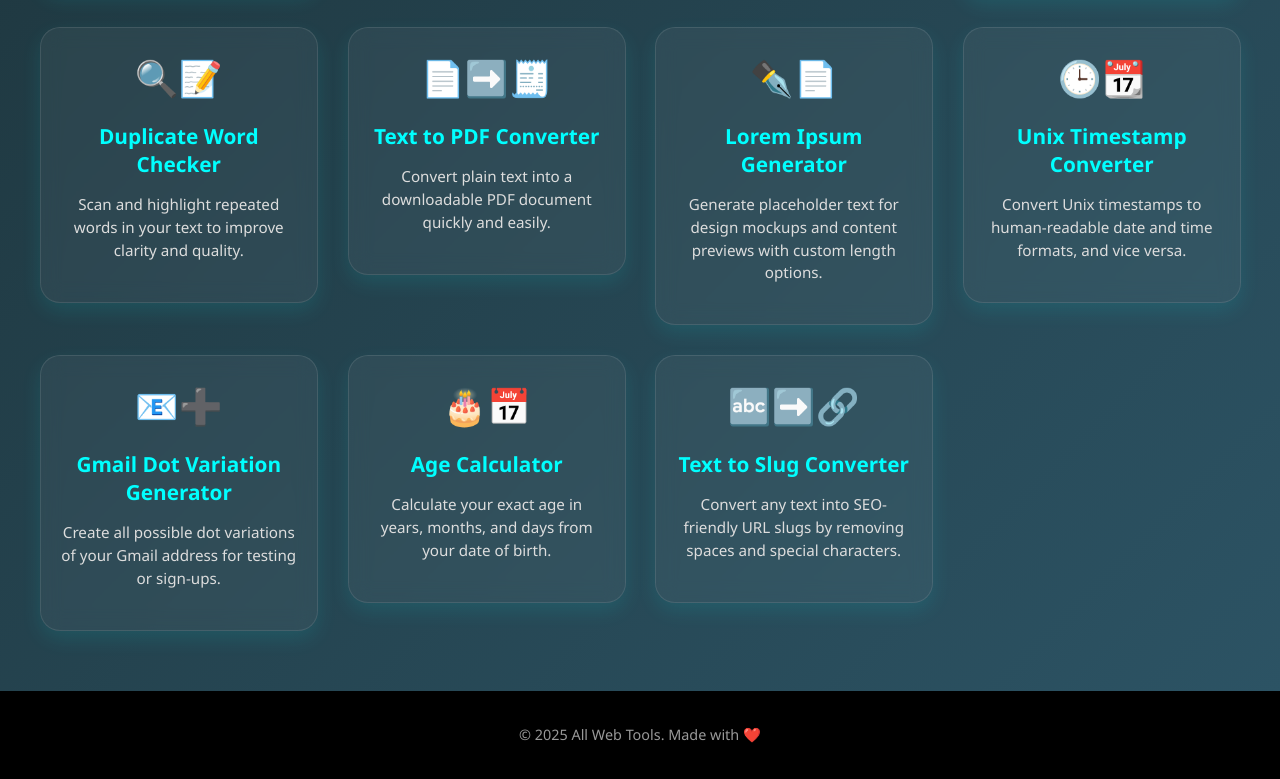
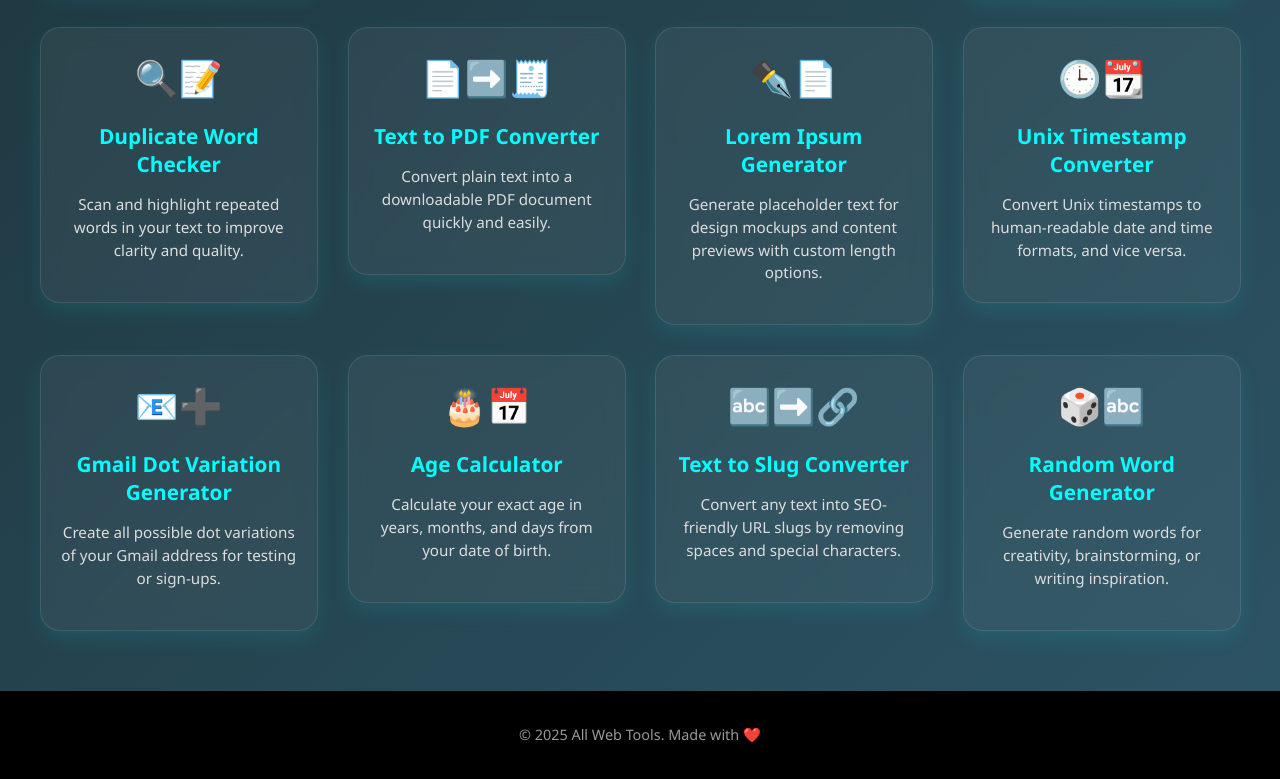
Before and after one commit to Jitendrapatrahost/Multi-Tool-Web-App, a plain HTML site: page explore/all-tools-list.html in a window 1280 px wide. Shown: the part 1893-2672 px from the top of the page. Drawn offline with nearby package versions, Linux system fonts and the light colour scheme.

Commit message:
Update all-tools-list.html

```diff
--- a/explore/all-tools-list.html
+++ b/explore/all-tools-list.html
@@ -261,6 +261,15 @@ footer {
   </div>
 </a>
 
+        <a href="/tools/random-word-generator.html" class="tool-card-link" data-aos="zoom-in">
+  <div class="tool-card">
+    <div class="tool-icon">🎲🔤</div>
+    <h3>Random Word Generator</h3>
+    <p>Generate random words for creativity, brainstorming, or writing inspiration.</p>
+  </div>
+</a>
+
+
 
       </div>
     </div>
```
